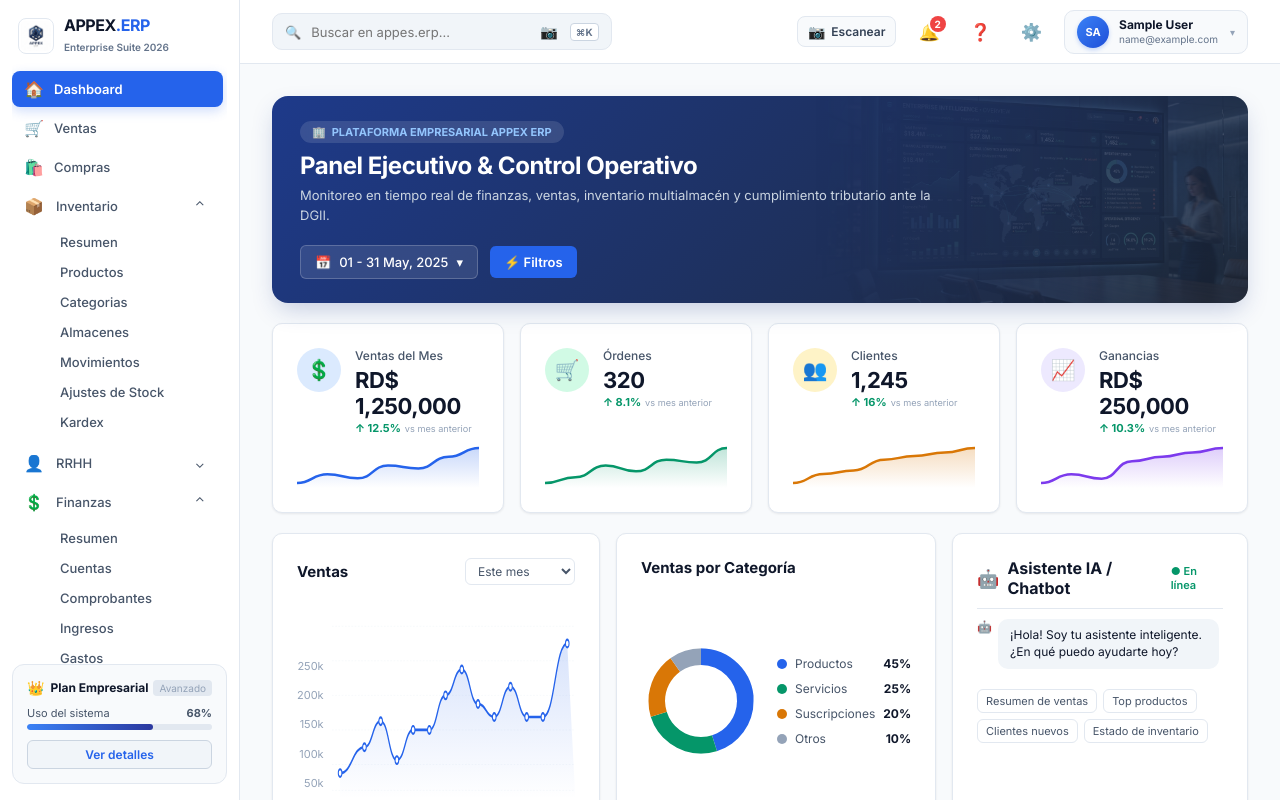
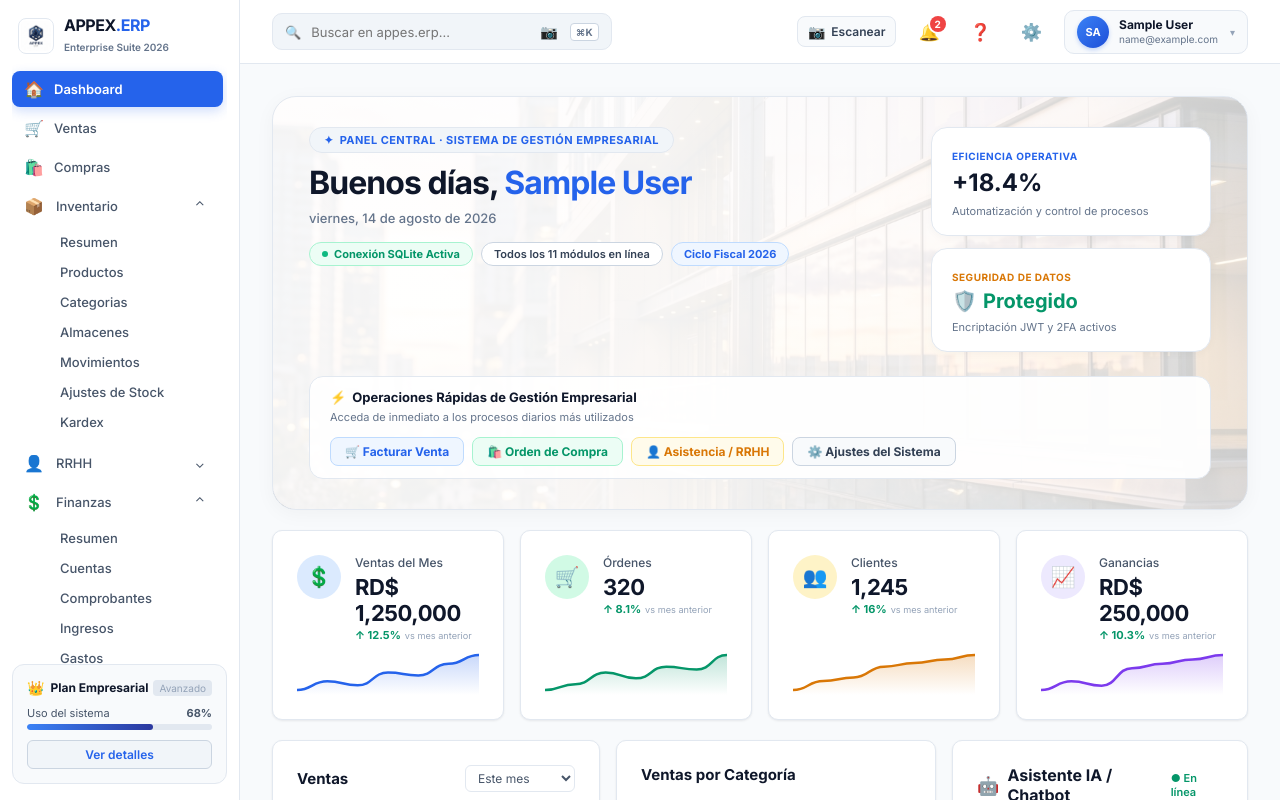
Before and after one commit to francisco-inger/proyecto-erp, a React (Vite) app: page / in a window 1280 px wide. Shown: the top 800 px of the page. Built offline with nearby package versions, Linux system fonts and the light colour scheme; sample sign-in values are in the browser's storage.

Commit message:
feat(dashboard): rediseño del Hero Panel Central con estetica ejecutiva identica a la referencia, saludo personalizado al usuario, badges de estado SQLite/Ciclo 2026, cards flotantes de Eficiencia/Seguridad y barra de Operaciones Rapidas

```diff
--- a/src/pages/Dashboard.jsx
+++ b/src/pages/Dashboard.jsx
@@ -288,56 +288,124 @@ export function Dashboard() {
 
   return (
     <div className="dash-container">
-      {/* ── Encabezado & Hero Banner Ejecutivo ── */}
+      {/* ── Hero Banner Ejecutivo con Estilo Idéntico a la Referencia ── */}
       <div style={{
-        background: 'linear-gradient(135deg, #1E3A8A 0%, #1E293B 100%)',
-        borderRadius: 16,
-        padding: '24px 28px',
-        display: 'flex',
-        justifyContent: 'space-between',
-        alignItems: 'center',
-        flexWrap: 'wrap',
-        gap: 20,
-        boxShadow: '0 10px 25px -5px rgba(30, 58, 138, 0.25)',
+        background: '#FFFFFF',
+        borderRadius: 24,
+        border: '1px solid #E2E8F0',
+        padding: '30px 36px',
+        boxShadow: '0 4px 20px rgba(0, 0, 0, 0.04)',
         position: 'relative',
         overflow: 'hidden',
-        color: '#FFFFFF'
+        display: 'flex',
+        flexDirection: 'column',
+        gap: 24,
+        backgroundImage: 'linear-gradient(to right, rgba(255,255,255,0.95) 40%, rgba(255,255,255,0.8) 100%), url(/branding/dashboard_modern_hero.jpg)',
+        backgroundSize: 'cover',
+        backgroundPosition: 'center',
       }}>
-        {/* Imagen de fondo ejecutiva con superposición sutil */}
-        <div style={{
-          position: 'absolute',
-          right: 0,
-          top: 0,
-          bottom: 0,
-          width: '45%',
-          backgroundImage: 'url(/branding/dashboard_hero.jpg)',
-          backgroundSize: 'cover',
-          backgroundPosition: 'center',
-          opacity: 0.18,
-          maskImage: 'linear-gradient(to left, rgba(0,0,0,1) 30%, transparent 100%)',
-          WebkitMaskImage: 'linear-gradient(to left, rgba(0,0,0,1) 30%, transparent 100%)',
-          pointerEvents: 'none'
-        }} />
+        {/* Fila Superior del Hero */}
+        <div style={{ display: 'flex', justifyContent: 'space-between', alignItems: 'flex-start', flexWrap: 'wrap', gap: 20 }}>
+          <div>
+            <div style={{
+              display: 'inline-flex',
+              alignItems: 'center',
+              gap: 6,
+              background: '#F1F5F9',
+              color: '#2563EB',
+              padding: '5px 14px',
+              borderRadius: 20,
+              fontSize: 11,
+              fontWeight: 800,
+              textTransform: 'uppercase',
+              letterSpacing: '0.04em',
+              marginBottom: 12,
+              border: '1px solid #E2E8F0'
+            }}>
+              <span>✦</span> PANEL CENTRAL · SISTEMA DE GESTIÓN EMPRESARIAL
+            </div>
 
-        <div style={{ zIndex: 2, maxWidth: 650 }}>
-          <div style={{ display: 'inline-flex', alignItems: 'center', gap: 6, background: 'rgba(255, 255, 255, 0.12)', color: '#93C5FD', padding: '4px 12px', borderRadius: 20, fontSize: 11, fontWeight: 700, marginBottom: 8, backdropFilter: 'blur(4px)' }}>
-            <span>🏢</span> PLATAFORMA EMPRESARIAL APPEX ERP
+            <h1 style={{ margin: 0, fontSize: 32, fontWeight: 800, color: '#0F172A', letterSpacing: '-0.03em', lineHeight: 1.15 }}>
+              Buenos días, <span style={{ color: '#2563EB' }}>{user?.name || 'Administrador'}</span>
+            </h1>
+            <p style={{ margin: '8px 0 16px', fontSize: 13, color: '#64748B', fontWeight: 500 }}>
+              {new Date().toLocaleDateString('es-DO', { weekday: 'long', day: 'numeric', month: 'long', year: 'numeric' })}
+            </p>
+
+            {/* Badges de Estado */}
+            <div style={{ display: 'flex', flexWrap: 'wrap', gap: 8 }}>
+              <span style={{ display: 'inline-flex', alignItems: 'center', gap: 6, background: '#ECFDF5', color: '#059669', border: '1px solid #A7F3D0', padding: '4px 12px', borderRadius: 20, fontSize: 11, fontWeight: 700 }}>
+                <span style={{ width: 6, height: 6, borderRadius: '50%', background: '#10B981' }} />
+                Conexión SQLite Activa
+              </span>
+              <span style={{ background: '#FFFFFF', color: '#334155', border: '1px solid #CBD5E1', padding: '4px 12px', borderRadius: 20, fontSize: 11, fontWeight: 600 }}>
+                Todos los 11 módulos en línea
+              </span>
+              <span style={{ background: '#EFF6FF', color: '#2563EB', border: '1px solid #BFDBFE', padding: '4px 12px', borderRadius: 20, fontSize: 11, fontWeight: 700 }}>
+                Ciclo Fiscal 2026
+              </span>
+            </div>
           </div>
-          <h1 style={{ margin: 0, fontSize: 24, fontWeight: 800, color: '#FFFFFF', letterSpacing: '-0.02em' }}>
-            Panel Ejecutivo & Control Operativo
-          </h1>
-          <p style={{ margin: '6px 0 0', fontSize: 13, color: '#CBD5E1', lineHeight: 1.5 }}>
-            Monitoreo en tiempo real de finanzas, ventas, inventario multialmacén y cumplimiento tributario ante la DGII.
-          </p>
+
+          {/* Tarjetas Flotantes de Estado Derecho */}
+          <div style={{ display: 'flex', flexDirection: 'column', gap: 12, width: 280 }}>
+            {/* Tarjeta 1: Eficiencia */}
+            <div style={{ background: '#FFFFFF', border: '1px solid #E2E8F0', borderRadius: 16, padding: '16px 20px', boxShadow: '0 2px 8px rgba(0,0,0,0.03)' }}>
+              <span style={{ fontSize: 10, fontWeight: 800, color: '#2563EB', textTransform: 'uppercase', letterSpacing: '0.05em' }}>
+                EFICIENCIA OPERATIVA
+              </span>
+              <div style={{ fontSize: 24, fontWeight: 800, color: '#0F172A', margin: '4px 0 2px' }}>
+                +18.4%
+              </div>
+              <span style={{ fontSize: 11, color: '#64748B' }}>Automatización y control de procesos</span>
+            </div>
+
+            {/* Tarjeta 2: Seguridad */}
+            <div style={{ background: '#FFFFFF', border: '1px solid #E2E8F0', borderRadius: 16, padding: '16px 20px', boxShadow: '0 2px 8px rgba(0,0,0,0.03)' }}>
+              <span style={{ fontSize: 10, fontWeight: 800, color: '#D97706', textTransform: 'uppercase', letterSpacing: '0.05em' }}>
+                SEGURIDAD DE DATOS
+              </span>
+              <div style={{ fontSize: 20, fontWeight: 800, color: '#059669', margin: '4px 0 2px', display: 'flex', alignItems: 'center', gap: 6 }}>
+                <span>🛡️</span> Protegido
+              </div>
+              <span style={{ fontSize: 11, color: '#64748B' }}>Encriptación JWT y 2FA activos</span>
+            </div>
+          </div>
         </div>
 
-        <div style={{ display: 'flex', alignItems: 'center', gap: 12, zIndex: 2 }}>
-          <div className="dash-date-btn" style={{ background: 'rgba(255, 255, 255, 0.1)', color: '#FFFFFF', border: '1px solid rgba(255, 255, 255, 0.2)' }}>
-            📅 <span>01 - 31 May, 2025</span> ▾
+        {/* Barra de Operaciones Rápidas */}
+        <div style={{
+          background: 'rgba(255, 255, 255, 0.95)',
+          border: '1px solid #E2E8F0',
+          borderRadius: 14,
+          padding: '12px 20px',
+          display: 'flex',
+          justifyContent: 'space-between',
+          alignItems: 'center',
+          flexWrap: 'wrap',
+          gap: 12
+        }}>
+          <div>
+            <strong style={{ fontSize: 13, color: '#0F172A', display: 'flex', alignItems: 'center', gap: 6 }}>
+              <span style={{ color: '#EA580C' }}>⚡</span> Operaciones Rápidas de Gestión Empresarial
+            </strong>
+            <span style={{ fontSize: 11, color: '#64748B' }}>Acceda de inmediato a los procesos diarios más utilizados</span>
           </div>
-          <button className="dash-filter-btn" style={{ background: '#2563EB', color: '#FFFFFF', border: 'none' }} onClick={() => alert('Filtros ejecutivos aplicados')}>
-            ⚡ Filtros
-          </button>
+
+          <div style={{ display: 'flex', flexWrap: 'wrap', gap: 8 }}>
+            <Link to="/ventas" style={{ background: '#EFF6FF', color: '#2563EB', border: '1px solid #BFDBFE', padding: '6px 14px', borderRadius: 8, fontSize: 12, fontWeight: 700, textDecoration: 'none', display: 'flex', alignItems: 'center', gap: 4 }}>
+              🛒 Facturar Venta
+            </Link>
+            <Link to="/compras" style={{ background: '#ECFDF5', color: '#059669', border: '1px solid #A7F3D0', padding: '6px 14px', borderRadius: 8, fontSize: 12, fontWeight: 700, textDecoration: 'none', display: 'flex', alignItems: 'center', gap: 4 }}>
+              🛍️ Orden de Compra
+            </Link>
+            <Link to="/rrhh" style={{ background: '#FFFBEB', color: '#D97706', border: '1px solid #FDE68A', padding: '6px 14px', borderRadius: 8, fontSize: 12, fontWeight: 700, textDecoration: 'none', display: 'flex', alignItems: 'center', gap: 4 }}>
+              👤 Asistencia / RRHH
+            </Link>
+            <Link to="/ajustes?tab=Sistema" style={{ background: '#F8FAFC', color: '#334155', border: '1px solid #CBD5E1', padding: '6px 14px', borderRadius: 8, fontSize: 12, fontWeight: 700, textDecoration: 'none', display: 'flex', alignItems: 'center', gap: 4 }}>
+              ⚙️ Ajustes del Sistema
+            </Link>
+          </div>
         </div>
       </div>
 
```
Also changed, not shown: public/branding/dashboard_modern_hero.jpg (added).
